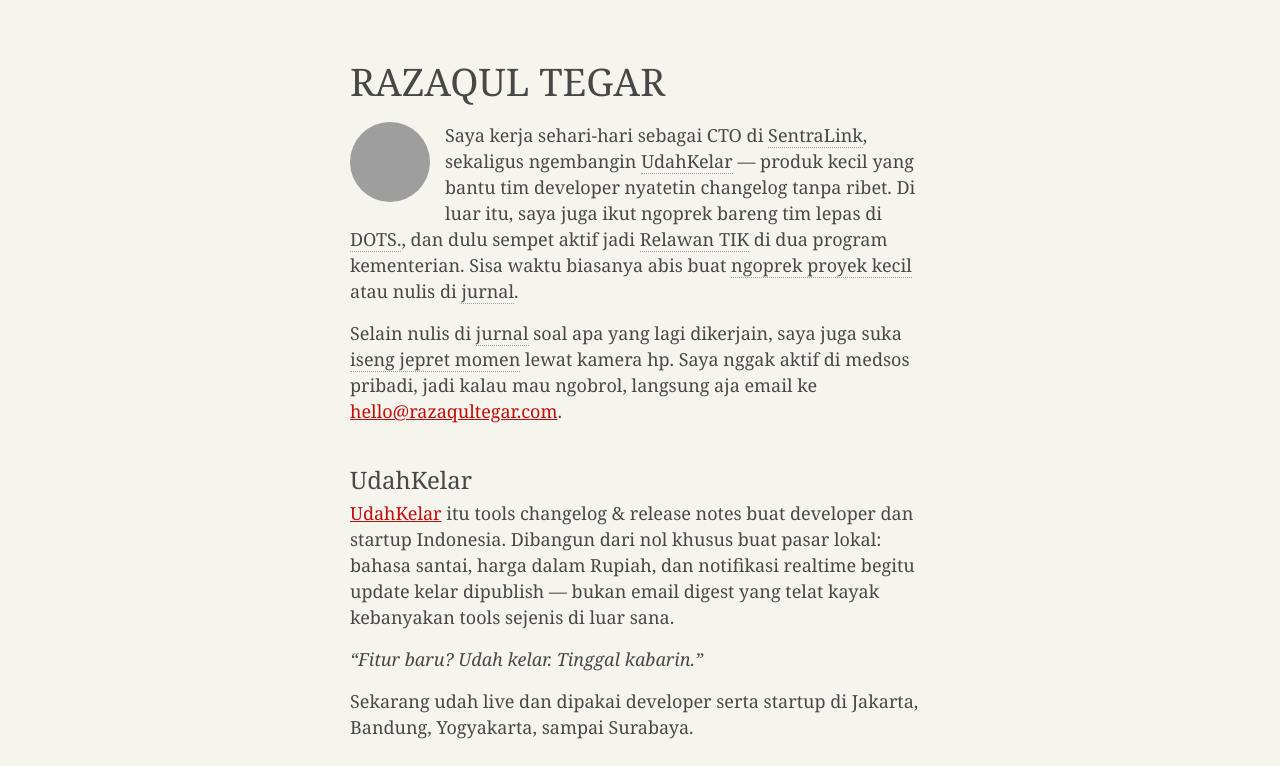
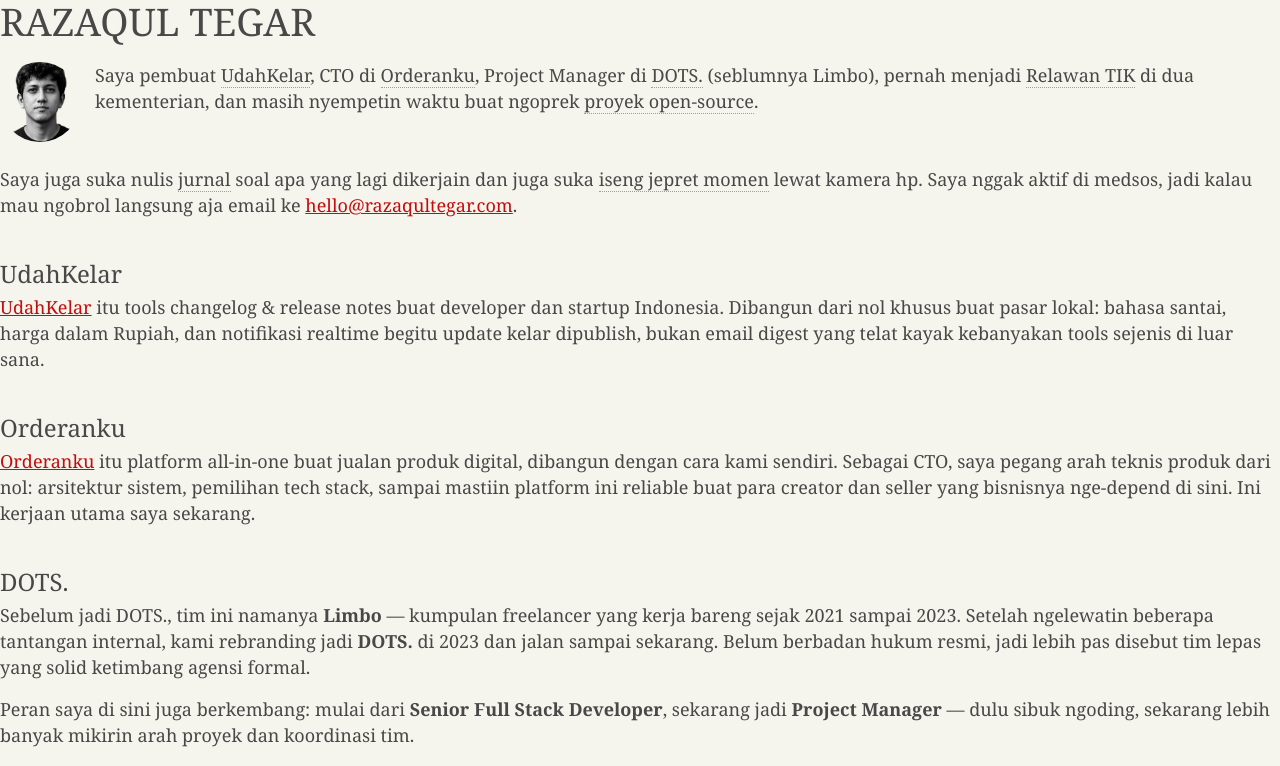
Before and after one commit to razaqultegar/razaqultegar.com, a Next.js app: page / in a window 1280 px wide. Shown: the top 766 px of the page. Built offline with nearby package versions, Linux system fonts and the light colour scheme; grey boxes are pictures that could not be loaded.

Commit message:
feat: replace sentralink section with orderanku and refresh hero copy

```diff
--- a/app/page.tsx
+++ b/app/page.tsx
@@ -1,6 +1,6 @@
 import Hero from "@/components/sections/Hero";
 import UdahKelar from "@/components/sections/UdahKelar";
-import SentraLink from "@/components/sections/SentraLink";
+import Orderanku from "@/components/sections/Orderanku";
 import Dots from "@/components/sections/Dots";
 import Experience from "@/components/sections/Experience";
 import OpenSource from "@/components/sections/OpenSource";
@@ -9,15 +9,15 @@ import Gallery from "@/components/sections/Gallery";
 
 export default function Home() {
   return (
-    <main className="mx-auto w-full max-w-145 px-5 py-6 sm:px-0 sm:py-15">
+    <>
       <Hero />
       <UdahKelar />
-      <SentraLink />
+      <Orderanku />
       <Dots />
       <Experience />
       <OpenSource />
       <Journal />
       <Gallery />
-    </main>
+    </>
   );
 }
--- a/components/sections/Hero.tsx
+++ b/components/sections/Hero.tsx
@@ -26,27 +26,25 @@ export default function Hero() {
         </a>
 
         <p className="text-lg leading-6.5">
-          Saya kerja sehari-hari sebagai CTO di{" "}
-          <HeaderLink href="#sentralink">SentraLink</HeaderLink>, sekaligus
-          ngembangin <HeaderLink href="#udahkelar">UdahKelar</HeaderLink> —
-          produk kecil yang bantu tim developer nyatetin changelog tanpa ribet.
-          Di luar itu, saya juga ikut ngoprek bareng tim lepas di{" "}
-          <HeaderLink href="#dots">DOTS.</HeaderLink>, dan dulu sempet aktif
-          jadi <HeaderLink href="#pengalaman">Relawan TIK</HeaderLink> di dua
-          program kementerian. Sisa waktu biasanya abis buat{" "}
+          Saya pembuat <HeaderLink href="#udahkelar">UdahKelar</HeaderLink>, CTO
+          di <HeaderLink href="#orderanku">Orderanku</HeaderLink>, Project
+          Manager di <HeaderLink href="#dots">DOTS.</HeaderLink> (seblumnya
+          Limbo), pernah menjadi{" "}
+          <HeaderLink href="#pengalaman">Relawan TIK</HeaderLink> di dua
+          kementerian, dan masih nyempetin waktu buat ngoprek{" "}
           <HeaderLink href="#ngoprek-open-source">
-            ngoprek proyek kecil
-          </HeaderLink>{" "}
-          atau nulis di <HeaderLink href="#jurnal">jurnal</HeaderLink>.
+            proyek open-source
+          </HeaderLink>
+          .
         </p>
       </div>
 
       <p className="clear-both mt-4 text-lg leading-6.5">
-        Selain nulis di <HeaderLink href="#jurnal">jurnal</HeaderLink> soal apa
-        yang lagi dikerjain, saya juga suka{" "}
+        Saya juga suka nulis <HeaderLink href="#jurnal">jurnal</HeaderLink> soal
+        apa yang lagi dikerjain dan juga suka{" "}
         <HeaderLink href="#galeri">iseng jepret momen</HeaderLink> lewat kamera
-        hp. Saya nggak aktif di medsos pribadi, jadi kalau mau ngobrol, langsung
-        aja email ke{" "}
+        hp. Saya nggak aktif di medsos, jadi kalau mau ngobrol langsung aja
+        email ke{" "}
         <InlineLink href="mailto:hello@razaqultegar.com">
           hello@razaqultegar.com
         </InlineLink>
--- a/components/sections/SentraLink.tsx
+++ b/components/sections/Orderanku.tsx
@@ -1,11 +1,11 @@
 import Section from "@/components/sections/Section";
 import InlineLink from "@/components/InlineLink";
 
-export default function SentraLink() {
+export default function Orderanku() {
   return (
-    <Section id="sentralink" title="SentraLink">
+    <Section id="orderanku" title="Orderanku">
       <p>
-        <InlineLink href="https://sentralink.id">SentraLink</InlineLink> itu
+        <InlineLink href="https://orderanku.co.id">Orderanku</InlineLink> itu
         platform all-in-one buat jualan produk digital, dibangun dengan cara
         kami sendiri. Sebagai CTO, saya pegang arah teknis produk dari nol:
         arsitektur sistem, pemilihan tech stack, sampai mastiin platform ini
--- a/components/sections/UdahKelar.tsx
+++ b/components/sections/UdahKelar.tsx
@@ -8,15 +8,8 @@ export default function UdahKelar() {
         <InlineLink href="https://udahkelar.id">UdahKelar</InlineLink> itu tools
         changelog & release notes buat developer dan startup Indonesia. Dibangun
         dari nol khusus buat pasar lokal: bahasa santai, harga dalam Rupiah, dan
-        notifikasi realtime begitu update kelar dipublish — bukan email digest
+        notifikasi realtime begitu update kelar dipublish, bukan email digest
         yang telat kayak kebanyakan tools sejenis di luar sana.
-      </p>
-      <p className="italic">
-        &ldquo;Fitur baru? Udah kelar. Tinggal kabarin.&rdquo;
-      </p>
-      <p>
-        Sekarang udah live dan dipakai developer serta startup di Jakarta,
-        Bandung, Yogyakarta, sampai Surabaya.
       </p>
     </Section>
   );
```
Also changed, not shown: public/profile.png (added).
